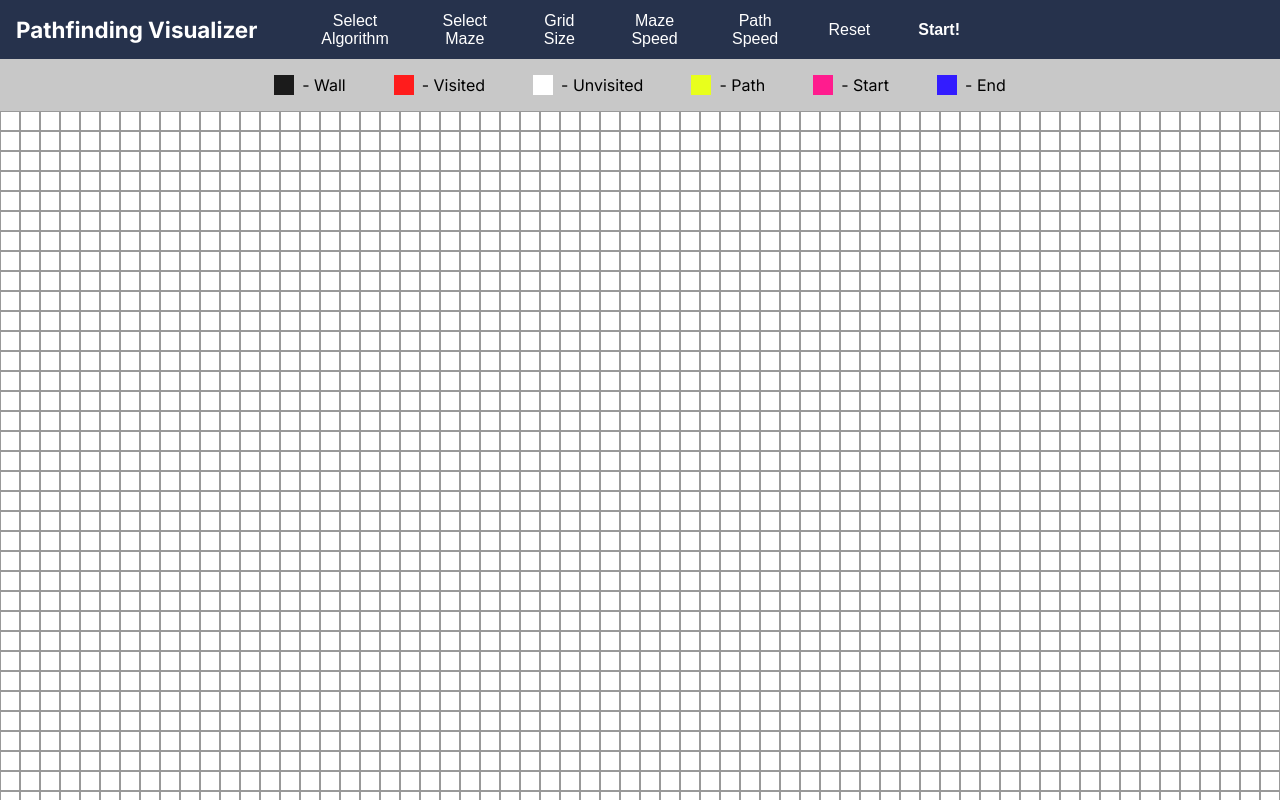
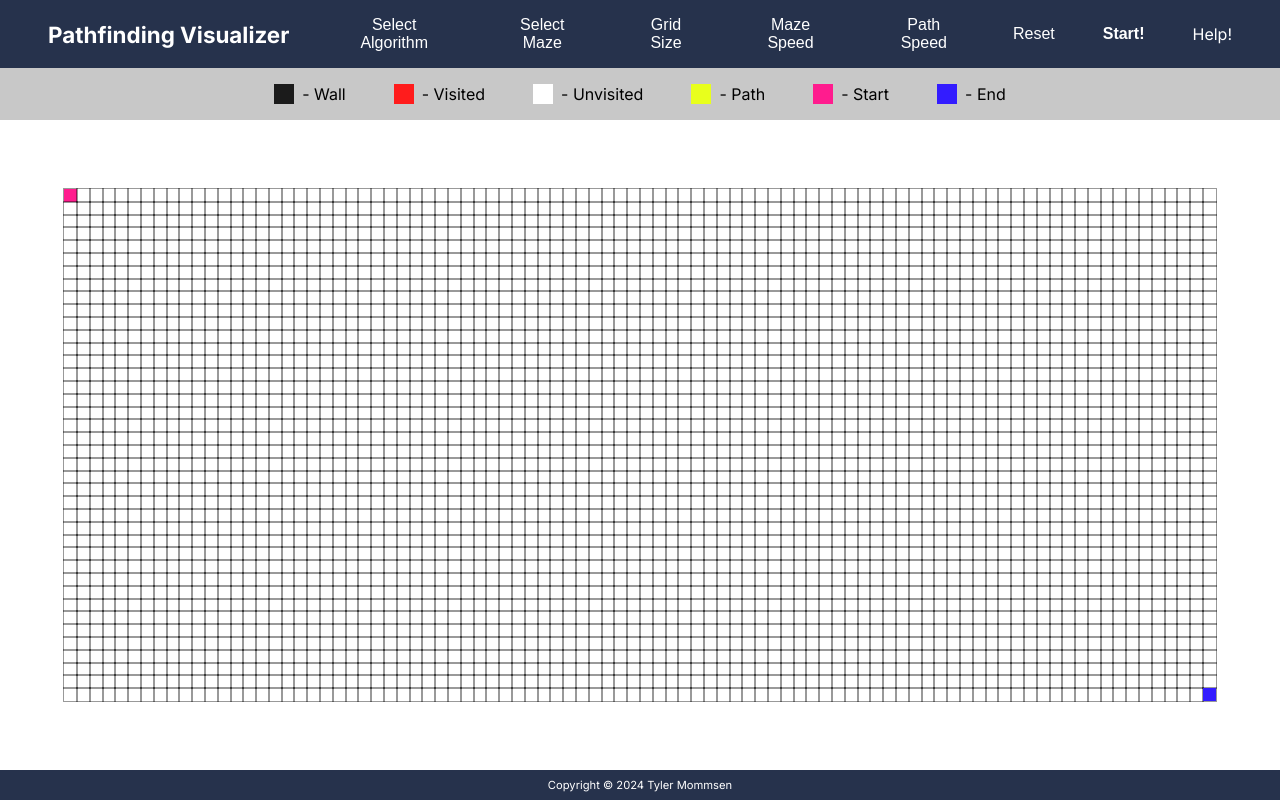
Before and after one commit to spsokhi/pathfinding-visualizer, a Next.js app: page / in a window 1280 px wide. Built offline with nearby package versions, Linux system fonts and the light colour scheme.

Commit message:
Add grid nodes, add grid wall placement, add grid start and end node relocation functionality, add wall removal functionality

```diff
--- a/src/components/grid.tsx
+++ b/src/components/grid.tsx
@@ -1,13 +1,119 @@
+'use client';
 import { createNode } from '@/models/createNode';
+import { useState } from 'react';
 import React from 'react';
 
+const GRID_WIDTH = 90;
+const GRID_HEIGHT = 40;
+const START_NODE_IDX = 0;
+const END_NODE_IDX = GRID_WIDTH * GRID_HEIGHT - 1;
+
 export default function Grid() {
-	const grid = Array.from({ length: 90 * 40 }, (_, index) => createNode(index)); // create the grid
+	const [grid, setGrid] = useState(
+		Array.from({ length: GRID_WIDTH * GRID_HEIGHT }, (_, index) => {
+			const node = createNode(index);
+			node.isStart = index === START_NODE_IDX;
+			node.isEnd = index === END_NODE_IDX;
+			node.isWall = false;
+			return node;
+		})
+	);
+	const [isMouseDown, setIsMouseDown] = useState(false); // checks if user is clicking or dragging mouse
+	const [mouseButton, setMouseButton] = useState<number>(1); // checks if left clicking or right clicking
+	const [draggingNode, setDraggingNode] = useState<'start' | 'end' | null>(null); // checks if user is dragging start or end node
+	const [temporaryNode, setTemporaryNode] = useState<number | null>(null); // used to visualize dragging start/end node
+
+	const handleMouseDown = (nodeId: number, event: React.MouseEvent<HTMLDivElement>) => {
+		event.preventDefault(); // Prevent the default context menu
+		setIsMouseDown(true);
+		setMouseButton(event.button);
+
+		const node = grid[nodeId];
+		if (node.isStart || node.isEnd) {
+			setDraggingNode(node.isStart ? 'start' : 'end');
+			setTemporaryNode(nodeId);
+		} else {
+			// Regular node handling
+			handleNodeClick(nodeId, event.button);
+		}
+	};
+
+	const handleMouseEnter = (nodeId: number) => {
+		if (!isMouseDown) return;
+
+		if (!draggingNode) {
+			handleNodeClick(nodeId, mouseButton);
+		} else {
+			if (grid[nodeId].isStart || grid[nodeId].isEnd) {
+				return;
+			} else {
+				setTemporaryNode(nodeId);
+			}
+		}
+	};
+
+	const handleMouseUp = () => {
+		if (draggingNode && temporaryNode !== null) {
+			const newGrid = grid.map((node, index) => {
+				if (index === temporaryNode) {
+					return {
+						...node,
+						isStart: draggingNode === 'start',
+						isEnd: draggingNode === 'end',
+						isWall: false,
+					};
+				}
+				if (draggingNode === 'start' && node.isStart) {
+					return { ...node, isStart: false };
+				}
+				if (draggingNode === 'end' && node.isEnd) {
+					return { ...node, isEnd: false };
+				}
+				return node;
+			});
+			setGrid(newGrid);
+		}
+
+		setIsMouseDown(false);
+		setDraggingNode(null); // stop dragging the start/end node
+		setTemporaryNode(null); // remove temp node visualization
+	};
+
+	// place or remove walls
+	const handleNodeClick = (nodeId: number, clickType: number) => {
+		const newGrid = grid.map((node) => {
+			if (node.id === nodeId && !node.isStart && !node.isEnd) {
+				return { ...node, isWall: clickType !== 2 }; // Toggle wall based on click type, except for start/end nodes
+			}
+			return node;
+		});
+		setGrid(newGrid);
+	};
+
+	// don't show context menu when user right clicks
+	const handleContextMenu = (event: React.MouseEvent<HTMLDivElement>) => {
+		event.preventDefault(); // Prevent the default context menu
+	};
 
 	return (
-		<div id="grid">
+		<div
+			id="grid"
+			onMouseLeave={handleMouseUp}
+			onMouseUp={handleMouseUp}
+			onContextMenu={handleContextMenu}
+		>
 			{grid.map((node, index) => (
-				<div key={node.id} className="grid-node"></div>
+				<div
+					key={node.id}
+					className={`grid-node
+					${node.isEnd && draggingNode !== 'end' ? 'end-node' : null}
+					${node.isStart && draggingNode !== 'start' ? 'start-node' : null}
+					${node.isWall ? 'wall-node' : ''}
+					${temporaryNode === index && draggingNode === 'start' ? 'temp-start-node' : null}
+					${temporaryNode === index && draggingNode === 'end' ? 'temp-end-node' : null}`}
+					onMouseDown={(event) => handleMouseDown(node.id, event)}
+					onMouseEnter={() => handleMouseEnter(node.id)}
+				></div>
 			))}
 		</div>
 	);
--- a/src/components/layout/header.tsx
+++ b/src/components/layout/header.tsx
@@ -6,6 +6,7 @@ export default function Header() {
 		<header id="header">
 			<h1>Pathfinding Visualizer</h1>
 			<Selections />
+			<p id="help-btn">Help!</p>
 		</header>
 	);
 }
--- a/src/models/createNode.ts
+++ b/src/models/createNode.ts
@@ -1,7 +1,7 @@
 export const createNode = (id: number) => ({
 	id,
 	neighbors: [],
-	isBarrier: false,
+	isWall: false,
 	isStart: false,
 	isEnd: false,
 	previousNode: undefined,
--- a/src/styles/_variables.scss
+++ b/src/styles/_variables.scss
@@ -6,10 +6,10 @@ $secondary: #c8c8c8;
 $accent: #1ca0ff;
 $tertiary: #26324c;
 
-$unvisitedNode: #fff;
-$visitedNode: #ff1c1c;
-$wallNode: #1b1b1b;
-$pathNode: #e8ff1c;
-$openNode: #1cff6b;
-$startNode: #ff1c8e;
-$endNode: #331cff;
+$unvisited-node: #fff;
+$visited-node: #ff1c1c;
+$wall-node: #1b1b1b;
+$path-node: #e8ff1c;
+$open-node: #1cff6b;
+$start-node: #ff1c8e;
+$end-node: #331cff;
--- a/src/styles/layout/_footer.scss
+++ b/src/styles/layout/_footer.scss
@@ -4,4 +4,5 @@
 	padding: 0.5rem;
 	background-color: $tertiary;
 	color: $primary;
+	font-size: 0.7rem;
 }
--- a/src/styles/layout/_header.scss
+++ b/src/styles/layout/_header.scss
@@ -1,16 +1,16 @@
 #header {
-	display: flex;
+	display: grid;
+	grid-template-columns: auto 1fr auto;
+	gap: 3rem;
 	place-items: center;
-	position: relative;
-	padding: 1rem;
+	padding-right: 3rem;
+	padding-left: 3rem;
+	padding-top: 1rem;
+	padding-bottom: 1rem;
 	background-color: $tertiary;
+	color: $primary;
 
 	#selections {
-		position: absolute;
-		left: 50%;
-		top: 50%;
-		transform: translate(-50%, -50%);
-
 		display: flex;
 		gap: 3rem;
 
@@ -30,4 +30,8 @@
 		color: $primary;
 		font-size: 1.4rem;
 	}
+
+	#help-btn {
+		justify-self: end;
+	}
 }
--- a/src/styles/layout/_info.scss
+++ b/src/styles/layout/_info.scss
@@ -23,22 +23,22 @@
 			}
 
 			#info-wall {
-				background-color: $wallNode;
+				background-color: $wall-node;
 			}
 			#info-visited {
-				background-color: $visitedNode;
+				background-color: $visited-node;
 			}
 			#info-unvisited {
-				background-color: $unvisitedNode;
+				background-color: $unvisited-node;
 			}
 			#info-path {
-				background-color: $pathNode;
+				background-color: $path-node;
 			}
 			#info-start {
-				background-color: $startNode;
+				background-color: $start-node;
 			}
 			#info-end {
-				background-color: $endNode;
+				background-color: $end-node;
 			}
 		}
 	}
--- a/src/styles/layout/_main.scss
+++ b/src/styles/layout/_main.scss
@@ -11,9 +11,30 @@
 		grid-template-columns: repeat(90, 1fr);
 
 		.grid-node {
-			border: 1px solid $grid-line-color;
-			height: 20px;
-			width: 20px;
+			outline: 1px solid $grid-line-color;
+			height: 1vw;
+			width: 1vw;
+			cursor: pointer;
+		}
+
+		.start-node {
+			background-color: $start-node;
+		}
+		.end-node {
+			background-color: $end-node;
+		}
+		.wall-node {
+			background-color: $wall-node;
+		}
+
+		.temp-start-node {
+			z-index: 100;
+			background-color: $start-node;
+		}
+
+		.temp-end-node {
+			z-index: 100;
+			background-color: $end-node;
 		}
 	}
 }
```
